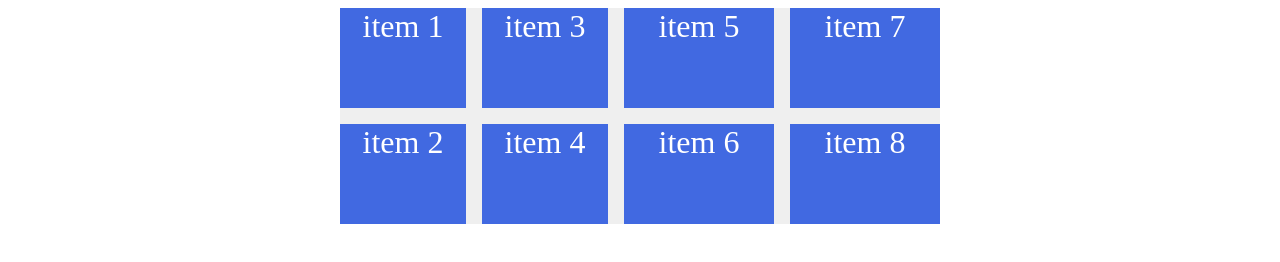
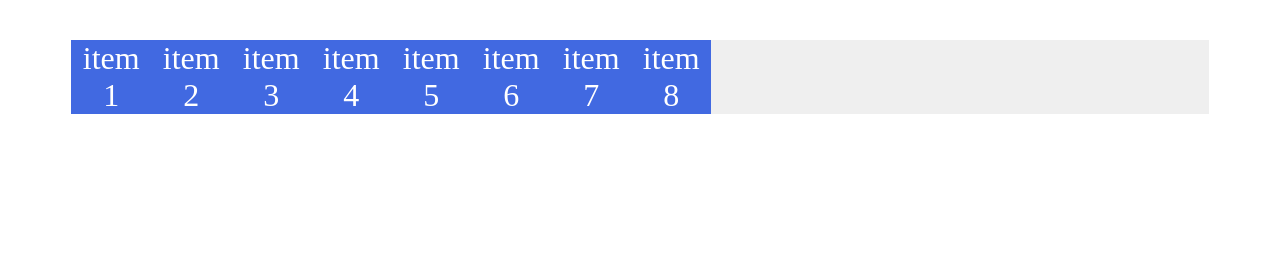
Before and after one commit to odbalapure/css, a plain HTML site: page 05.grids/grids-05.html in a window 1280 px wide. Drawn offline with Linux system fonts and the light colour scheme.

Commit message:
minmax() and auto-fit()

```diff
--- a/05.grids/grids-05.html
+++ b/05.grids/grids-05.html
@@ -6,20 +6,38 @@
     <meta name="viewport" content="width=device-width, initial-scale=1.0">
     <title>Grids 5</title>
     <style>
+        /*
+        - min-content
+        - max-content
+        - minmax()
+        - auto-fill
+        - auto-fit
+        */
         .container {
-            width: 600px;
+            width: 90%;
             background-color: #efefef;
-            margin: auto;
+            margin: 40px auto;
 
             display: grid;
 
-            /* this is explicit grid */
-            grid-template-columns: repeat(2, 1fr);
-            grid-template-rows: repeat(2, 100px);
-            grid-gap: 1rem;
+            /* MIN MAX CONTENT */
+            /* space to dispaly content will be provided */
+            /* grid-template-columns: min-content 1fr 1fr 1fr; */
 
-            grid-auto-flow: column;
-            grid-auto-columns: 150px;
+            /* the column won't shrink once width hits 150px */
+            /* grid-template-columns: min-content 1fr 1fr minmax(150px, 300px);
+
+            grid-template-rows: 150px 150px;
+            grid-gap: 1rem; */
+
+            /* AUTO FILL FIT */
+
+            /* auto-fill: allows us to fit as many columns as possible */
+            /* grid-template-columns: repeat(auto-fill, 80px); */
+
+            /* auto-fit: similar to auto-fill, except the remaining space will have columns with 0 width */
+            grid-template-columns: repeat(auto-fit, 80px);
+            /* auto-fit makes layout responsive */
         }
 
         .item {
@@ -32,7 +50,7 @@
 </head>
 <body>
     <div class="container">
-        <!-- .item{item $}*6 -->
+        <!-- .item{item $}*8 -->
         <div class="item">item 1</div>
         <div class="item">item 2</div>
         <div class="item">item 3</div>
```
